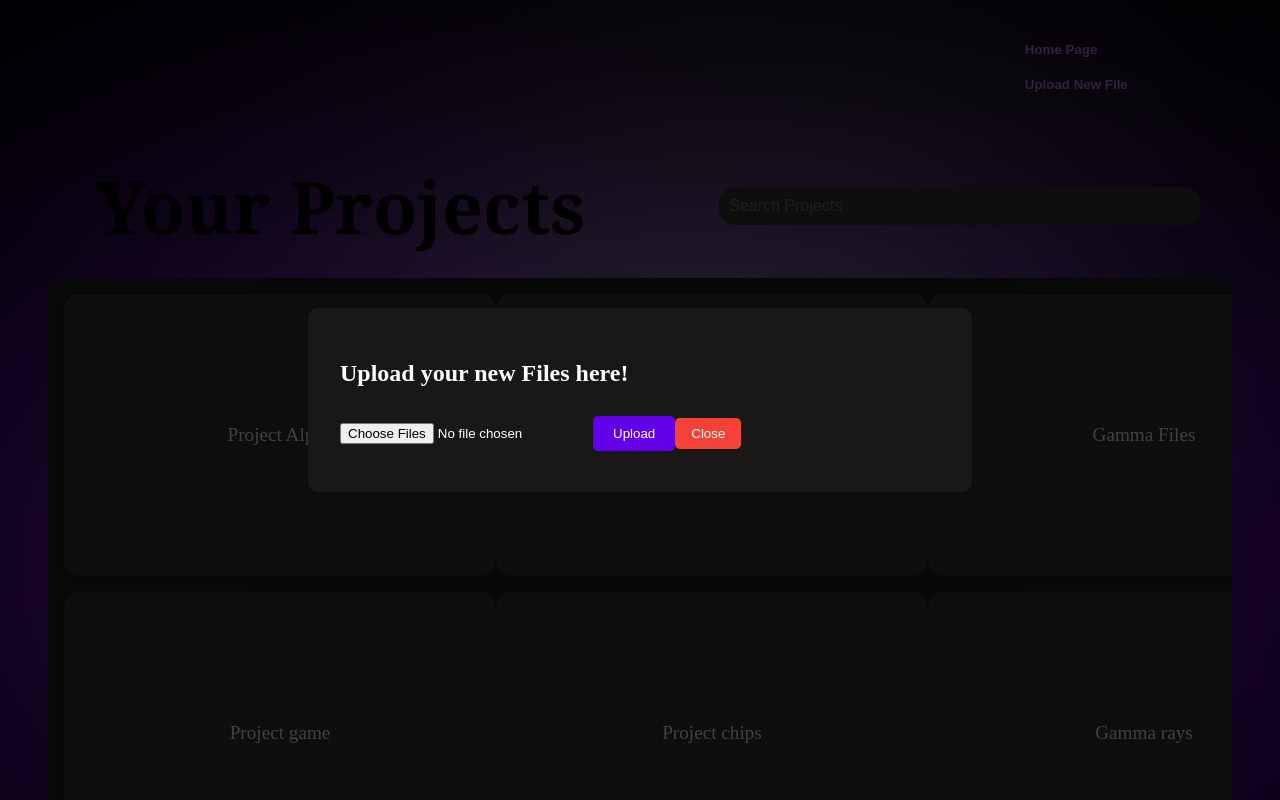
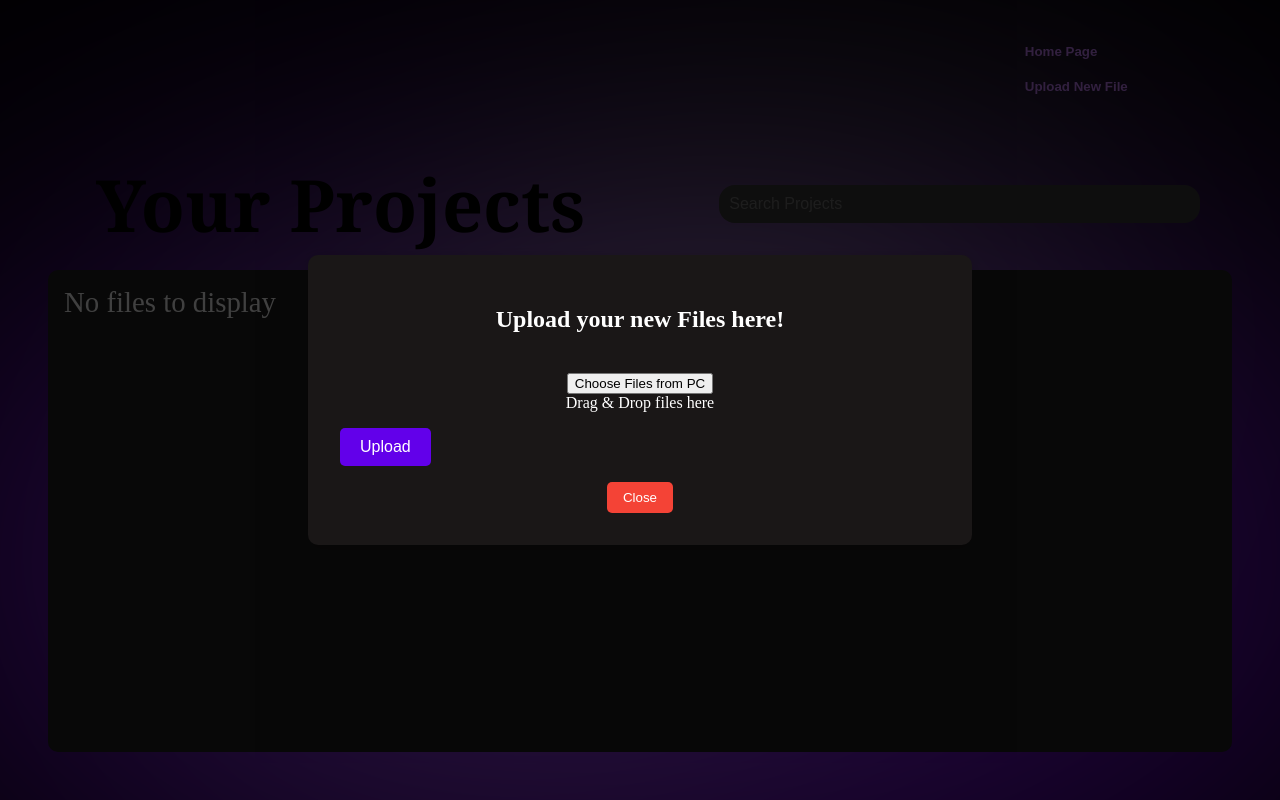
Before and after one commit to KPR-V/Tronent, a React (Create React App) app in the folder frontend/: page /profile in a window 1280 px wide. Both pictures are taken after a click on the button "Upload New File". Built offline with nearby package versions, Linux system fonts and the light colour scheme; what @tronweb3/tronwallet-adapter-react-hooks, @tronweb3/tronwallet-adapter-react-ui would draw is missing.

Commit message:
file opening feature added

```diff
--- a/frontend/src/components/ProfilePage.css
+++ b/frontend/src/components/ProfilePage.css
@@ -86,7 +86,6 @@ html, body {
     justify-content: flex-end;
     width: 50%;
 }
-
 .search-input {
     padding: 10px;
     width: 80%;
@@ -96,7 +95,19 @@ html, body {
     font-size: 1rem;
     color: white;
     background-color: rgb(57, 56, 56);
+    transition: box-shadow 0.3s ease; /* Add smooth transition */
 }
+
+/* Neon box-shadow when the search input is clicked or typing */
+.search-input:focus {
+    outline: none; /* Remove default focus outline */
+    box-shadow:
+        0 0 5px white,   /* Small inner glow */
+        0 0 10px white,  /* Larger outer glow */
+        0 0 5px white,  /* Further spread */
+        0 0 10px white;  /* Final neon glow */
+}
+
 
 /* Adjusted styles to add margin-bottom and spacing between cards */
 .files-display {
@@ -111,28 +122,44 @@ html, body {
     display: grid;
     grid-template-columns: repeat(3, 1fr); /* Three columns */
     row-gap: 1rem;/* Even spacing between cards */
+    column-gap: 0.5rem;
   }
 
   .project-card {
-    background-color:rgb(57, 56, 56);
-    padding: 1rem;
-    border-radius: 15px;
-    box-shadow: 0 2px 4px rgba(0, 0, 0, 0.1);
-    text-align: center;
-    display: flex;
-    flex-direction: column;
-    justify-content: center;
-    align-items: center;
-    height: 250px; /* Fixed height */
-    width: 400px;  /* Fixed width */
+    position: relative;
+    width: 350px;
+    height: 180px;
+    background-color: #1a1a1a;
+    color: white;
     margin: auto;
+    padding: 20px;
+    border-radius: 10px;
+    transition: transform 0.3s ease, box-shadow 0.3s ease;
+    z-index: 1;
+    overflow: hidden;
+  }
+
+  /* Normal state with no neon effect */
+  .project-card:hover {
+    transform: scale(1.05);
+    box-shadow: 0 0 20px rgba(0, 0, 0, 0.5); /* Default subtle shadow */
+  }
+
+  /* Neon box-shadow only on hover */
+  .project-card:hover {
+    box-shadow:
+      0 0 5px #b065ff,  /* Small inner glow */
+      0 0 10px #b065ff,  /* Larger outer glow */
+      0 0 10px #b065ff,  /* Further spread for neon effect */
+      0 0 20px #b065ff;  /* Final neon glow */
+  }
+
+  /* Optional extra hover scale animation */
+  .project-card:hover {
+    transform: scale(1.05);
   }
 
 
-.project-card:hover {
-    transform: scale(1.05); /* Slight zoom on hover */
-    transition: 300ms;
-}
 
 .project-name {
     font-size: 1.2rem;
@@ -177,13 +204,29 @@ html, body {
     width: 50%;
     max-width: 600px;
     box-shadow: 0px 4px 16px rgba(0, 0, 0, 0.2);
+    text-align: center;
 }
 
-  .file-input {
-    margin-top: 1rem;
+/* Drag and Drop Zone */
+.drag-drop-zone {
+    border: 2px dashed #6200ea;
+    border-radius: 10px;
+    padding: 1rem;
     margin-bottom: 1rem;
+    cursor: pointer;
+    transition: background-color 0.3s ease;
 }
 
+.drag-drop-zone.active {
+    background-color: rgba(98, 0, 234, 0.1);
+}
+
+/* File Input */
+.file-input {
+    display: none; /* Hide the default file input */
+}
+
+/* Styled Upload Button */
 .upload-btn {
     background-color: #6200ea;
     color: white;
@@ -191,12 +234,18 @@ html, body {
     border: none;
     border-radius: 5px;
     cursor: pointer;
+    display: flex;
+    align-items: center; /* Align spinner and text */
+    justify-content: center;
+    gap: 10px; /* Gap between spinner and text */
+    font-size: 1rem;
 }
 
 .upload-btn:hover {
     background-color: #7f39fb;
 }
 
+/* Close Button */
 .close-btn1 {
     background-color: #f44336;
     color: white;
@@ -204,8 +253,54 @@ html, body {
     border: none;
     border-radius: 5px;
     cursor: pointer;
+    margin-top: 1rem;
 }
 
 .close-btn1:hover {
     background-color: #e57373;
 }
+
+/* Loading Spinner */
+.loading-spinner {
+    display: inline-block;
+    width: 16px;
+    height: 16px;
+    border: 2px solid #f3f3f3;
+    border-top: 2px solid #6200ea;
+    border-radius: 50%;
+    animation: spin 1s linear infinite;
+}
+
+@keyframes spin {
+    0% { transform: rotate(0deg); }
+    100% { transform: rotate(360deg); }
+}
+
+/* Tick Mark for Success */
+.tick-mark {
+    color: green;
+    font-size: 1.5rem;
+}
+
+/* No Files Message */
+.no-files {
+    color: white;
+    font-size: 1.8rem;
+}
+
+/* General Styling for the Modal */
+.modal-content1 h2 {
+    margin-bottom: 1.5rem;
+    font-size: 1.5rem;
+    color: #ffffff;
+}
+
+.modal-content1 p {
+    font-size: 1rem;
+    color: #ffffff;
+    margin: 0.5rem 0;
+}
+
+.modal-content1 button {
+    margin-top: 1rem;
+}
--- a/frontend/src/components/ProfilePage.js
+++ b/frontend/src/components/ProfilePage.js
@@ -1,31 +1,23 @@
-import React, { useState } from 'react';
+import React, { useState, useEffect } from 'react';
 import axios from 'axios';
-import { useNavigate,  } from 'react-router-dom';
+import { useNavigate } from 'react-router-dom';
 import './ProfilePage.css';
 
 const ProfilePage = () => {
   const [searchQuery, setSearchQuery] = useState('');
-  const [projects, setProjects] = useState([
-    { id: 1, name: "Project Alpha" },
-    { id: 2, name: "Project Beta" },
-    { id: 3, name: "Gamma Files" },
-    { id: 4, name: "Project game" },
-    { id: 5, name: "Project chips" },
-    { id: 6, name: "Gamma rays" }
-    // More projects...
-  ]);
+  const [projects, setProjects] = useState([]); // Initially no files
+  const [isModalOpen, setIsModalOpen] = useState(false);
+  const [selectedFiles, setSelectedFiles] = useState([]);
+  const [message, setMessage] = useState('');
+  const [isUploading, setIsUploading] = useState(false); // To show loading spinner
+  const [dragging, setDragging] = useState(false); // For drag-and-drop
 
   const navigate = useNavigate();
 
-
-  // State for handling the popup modal
-  const [isModalOpen, setIsModalOpen] = useState(false);
-  const [selectedFiles, setSelectedFiles] = useState([]);
-  const [message, setMessage] = useState('');
-
-  // Function to open/close modal
   const toggleModal = () => {
     setIsModalOpen(!isModalOpen);
+    setSelectedFiles([]);
+    setMessage('');
   };
 
   const searchProjects = (projects) => {
@@ -35,42 +27,109 @@ const ProfilePage = () => {
   };
 
   const handleFileChange = (event) => {
-    setSelectedFiles(event.target.files);
+    const files = Array.from(event.target.files);
+    setSelectedFiles((prevFiles) => [...prevFiles, ...files]);
   };
 
   const handleFileUpload = async () => {
     if (selectedFiles.length > 0) {
+      setIsUploading(true); // Start loading spinner
       const formData = new FormData();
-      Array.from(selectedFiles).forEach(file => formData.append('file', file));
+      selectedFiles.forEach((file) => formData.append('file', file));
 
       try {
         const response = await axios.post('http://localhost:4040/upload', formData, {
-          headers: {
-            'Content-Type': 'multipart/form-data',
-          },
+          headers: { 'Content-Type': 'multipart/form-data' },
         });
+
+        console.log('Response data:', response.data); // Log the response data
+
+        const newProjects = Array.isArray(response.data)
+          ? response.data.map((file) => ({
+              id: file.cid,
+              name: file.originalFilename,
+              cid: file.cid,
+              version: file.version,
+            }))
+          : [{
+              id: response.data.cid,
+              name: response.data.originalFilename,
+              cid: response.data.cid,
+              version: response.data.version,
+            }];
+
+        setProjects((prevProjects) => [...prevProjects, ...newProjects]);
         setMessage('Files uploaded successfully!');
-        console.log(response.data);  // Check the response for CID, etc.
       } catch (error) {
         setMessage('Error uploading files.');
         console.error('File upload error:', error);
+      } finally {
+        setIsUploading(false); // Stop loading spinner
       }
     } else {
       setMessage('No files selected.');
     }
   };
 
+  const handleProjectClick = async (cid) => {
+    try {
+      const response = await axios({
+        url: `http://localhost:4040/getfile?cid=${cid}`,
+        method: 'GET',
+        responseType: 'arraybuffer', // Change to arraybuffer for proper handling
+      });
+
+      const fileType = response.headers['content-type']; // Get file type from headers
+      const blob = new Blob([response.data], { type: fileType }); // Create blob with correct type
+      const fileURL = window.URL.createObjectURL(blob); // Create URL for the blob
+
+      // Open the file in a new tab based on its type
+      if (fileType.startsWith('image/')) {
+        window.open(fileURL, '_blank');
+      } else if (fileType === 'application/pdf') {
+        window.open(fileURL, '_blank');
+      } else if (fileType.startsWith('text/')) {
+        const textResponse = await response.data.text(); // Convert blob to text for display
+        alert(textResponse); // Display text in an alert for demo, you can customize this
+      } else {
+        // For other file types, prompt user to download the file
+        const a = document.createElement('a');
+        a.href = fileURL;
+        a.download = `${cid}`; // Provide a default name for download
+        a.click();
+      }
+    } catch (error) {
+      console.error('Error fetching file:', error);
+    }
+  };
+
+  // Drag-and-drop functionality
+  const handleDragOver = (event) => {
+    event.preventDefault();
+    setDragging(true);
+  };
+
+  const handleDragLeave = () => {
+    setDragging(false);
+  };
+
+  const handleDrop = (event) => {
+    event.preventDefault();
+    const files = event.dataTransfer.files;
+    setSelectedFiles((prevFiles) => [...prevFiles, ...Array.from(files)]);
+    setDragging(false);
+  };
 
   return (
-    <div className='profile-page'>
-      <div className='navigation-bar'>
+    <div className="profile-page">
+      <div className="navigation-bar">
         <div className="navigation-bar-content">
-          <div className='icon'></div>
-          <div className='button-group2'>
-            <button className='home-page-btn' onClick={() => navigate('/')}>
+          <div className="icon"></div>
+          <div className="button-group2">
+            <button className="home-page-btn" onClick={() => navigate('/')}>
               Home Page
             </button>
-            <button className='upload-route-btn' onClick={toggleModal}>
+            <button className="upload-route-btn" onClick={toggleModal}>
               Upload New File
             </button>
           </div>
@@ -80,7 +139,7 @@ const ProfilePage = () => {
       <div className="explorer">
         <div className="explorer-navigation">
           <div className="title archivo-black-regular">Your Projects</div>
-          <div className='search-bar'>
+          <div className="search-bar">
             <input
               type="text"
               placeholder="Search Projects"
@@ -91,27 +150,55 @@ const ProfilePage = () => {
         </div>
 
         <div className="files-display">
-          {searchProjects(projects).map((project) => (
-            <div key={project.id} className="project-card">
-              <div className="project-name">{project.name}</div>
-            </div>
-          ))}
+          {projects.length === 0 ? (
+            <div className="no-files">No files to display</div>
+          ) : (
+            searchProjects(projects).map((project) => (
+              <div
+                key={project.id}
+                className="project-card"
+                onClick={() => handleProjectClick(project.cid)} // Pass the cid here
+              >
+                <div className="project-name">{project.name}</div>
+              </div>
+            ))
+          )}
         </div>
       </div>
 
       {/* Modal for Upload */}
       {isModalOpen && (
         <div className="modal-overlay">
-          <div className="modal-content1">
+          <div
+            className={`modal-content1 ${dragging ? 'dragging' : ''}`}
+            onDragOver={handleDragOver}
+            onDragLeave={handleDragLeave}
+            onDrop={handleDrop}
+          >
             <h2>Upload your new Files here!</h2>
+
+            {/* Button to choose files from PC */}
+            <button onClick={() => document.getElementById('fileInput').click()} className="choose-files-btn">
+              Choose Files from PC
+            </button>
             <input
               type="file"
+              id="fileInput"
               multiple
               onChange={handleFileChange}
-              className="file-input"
+              style={{ display: 'none' }} // Hide default input, will be triggered by button
             />
+
+            <div className={`drag-drop-area ${dragging ? 'dragging' : ''}`}>
+              Drag & Drop files here
+            </div>
+
             <button onClick={handleFileUpload} className="upload-btn">
               Upload
+              {isUploading && <span className="loading-spinner"></span>}
+              {!isUploading && message === 'Files uploaded successfully!' && (
+                <span className="tick-mark">✔</span>
+              )}
             </button>
 
             {selectedFiles.length > 0 && (
@@ -125,7 +212,9 @@ const ProfilePage = () => {
               </div>
             )}
             {message && <p>{message}</p>}
-            <button onClick={toggleModal} className="close-btn1">Close</button>
+            <button onClick={toggleModal} className="close-btn1">
+              Close
+            </button>
           </div>
         </div>
       )}
```
Also changed, not shown: 1 other file (tests, documents, lock files or other folders). Lines whose indentation alone changed are shown as unchanged.
